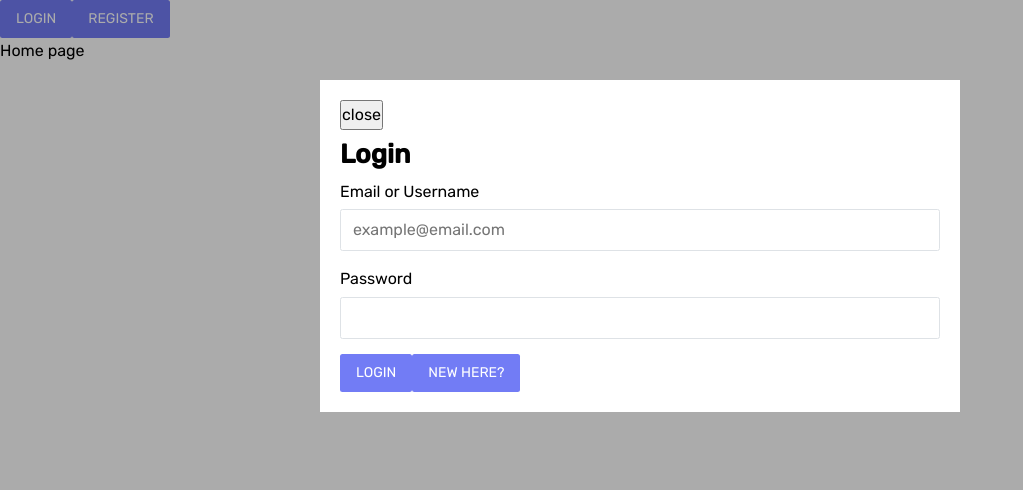
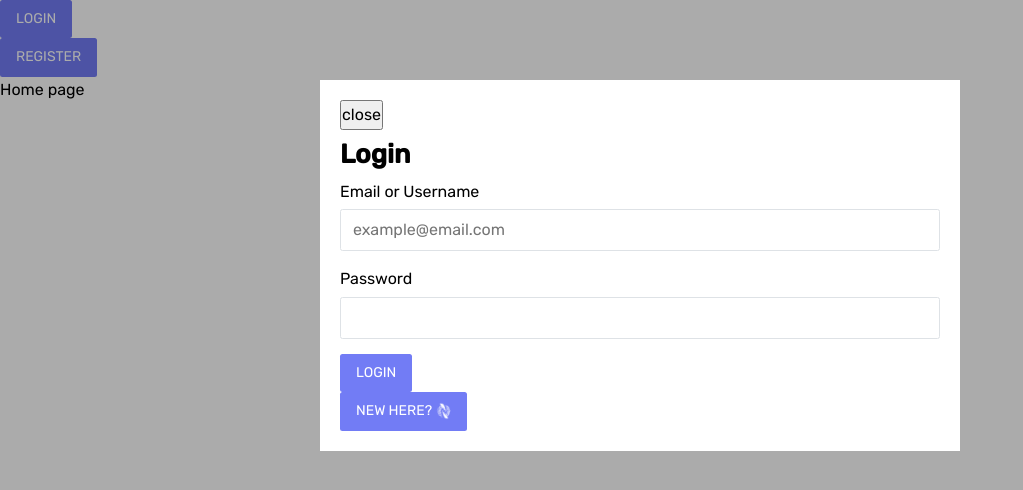
Before and after one commit to nurbolatk/the-movies-frontend, a React (Create React App) app: page / in a window 1280 px wide. Both pictures are taken after a click on the button "LOGIN". Shown: the top 490 px of the page, without its empty margins (0-1023 px from the left). Built offline with nearby package versions, Linux system fonts and the light colour scheme.

Commit message:
Add spinner

```diff
--- a/package.json
+++ b/package.json
@@ -11,6 +11,7 @@
     "@testing-library/user-event": "^12.1.10",
     "react": "^17.0.2",
     "react-dom": "^17.0.2",
+    "react-icons": "^4.2.0",
     "react-router-dom": "^5.2.0",
     "react-scripts": "4.0.3",
     "web-vitals": "^1.0.1"
--- a/src/components/Navbar.js
+++ b/src/components/Navbar.js
@@ -1,7 +1,7 @@
 import React from 'react'
 import { useAsync } from '../hooks/useAsync'
 import { api } from '../utils/api'
-import { Button, FormGroup, Input } from './lib'
+import { Button, FormGroup, Input, Spinner } from './lib'
 import { Modal, ModalContents, ModalOpenButton } from './Modal'
 
 export function Navbar() {
@@ -21,13 +21,13 @@ export function Navbar() {
 
   function handleSubmit(e) {
     e.preventDefault()
-    const {
-      email: { value: email },
-      password: { value: password },
-    } = e.target
-
-    const endpoint = isLogin ? 'auth/local' : 'auth/local/register'
-    run(api(endpoint, { data: { identifier: email, password } }))
+    if (isLogin) {
+      const {
+        identifier: { value: identifier },
+        password: { value: password },
+      } = e.target.elements
+      run(api('auth/local', { data: { identifier, password } }))
+    }
   }
 
   console.log(data, isLoading, error)
@@ -46,9 +46,9 @@ export function Navbar() {
             {isLogin && (
               <>
                 <LoginForm />
-                <Button type="submit">Login</Button>
+                <Button type="submit">Login {isLoading && <Spinner />}</Button>
                 <Button type="button" onClick={setRegister}>
-                  New here?
+                  New here? <Spinner />
                 </Button>
               </>
             )}
--- a/src/components/lib.js
+++ b/src/components/lib.js
@@ -1,4 +1,6 @@
+import { keyframes } from '@emotion/react'
 import styled from '@emotion/styled'
+import { GiSpinningBlades } from 'react-icons/gi'
 
 const Button = styled.button`
   border: none;
@@ -9,6 +11,9 @@ const Button = styled.button`
   color: white;
   font-size: 1.4rem;
   text-transform: uppercase;
+  display: flex;
+  align-items: center;
+  column-gap: 0.5rem;
 
   &:hover {
     background-color: ${(props) => props.theme.colors.primaryDark};
@@ -43,4 +48,17 @@ const Card = styled.div`
   box-shadow: 1px 3px 6px rgba(0, 0, 0, 0.1);
 `
 
-export { Button, FormGroup, Input, Card }
+const spin = keyframes`
+  from {
+    transform: rotate(0);
+  }
+
+  to {
+    transform: rotate(360deg);
+  }
+`
+const Spinner = styled(GiSpinningBlades)`
+  animation: ${spin} 1s linear infinite;
+`
+
+export { Button, FormGroup, Input, Card, Spinner }
```
Also changed, not shown: 1 other file (tests, documents, lock files or other folders).
